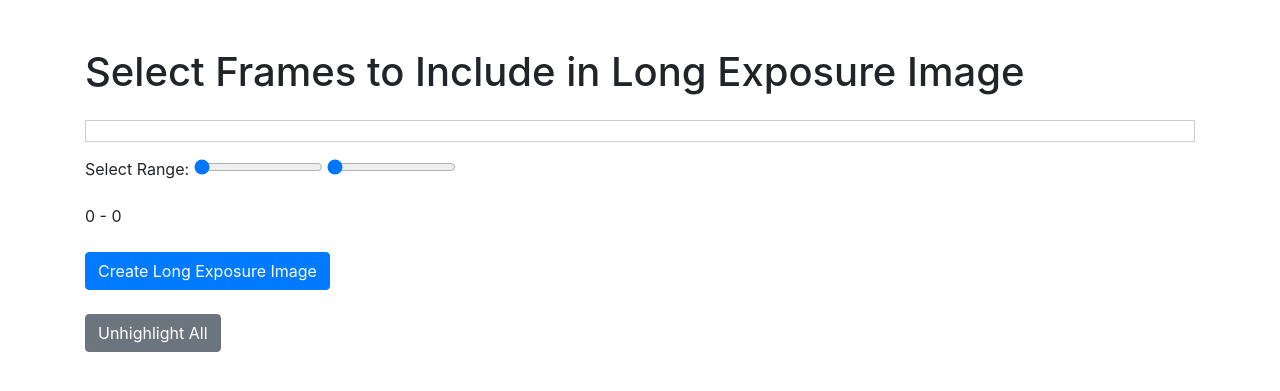
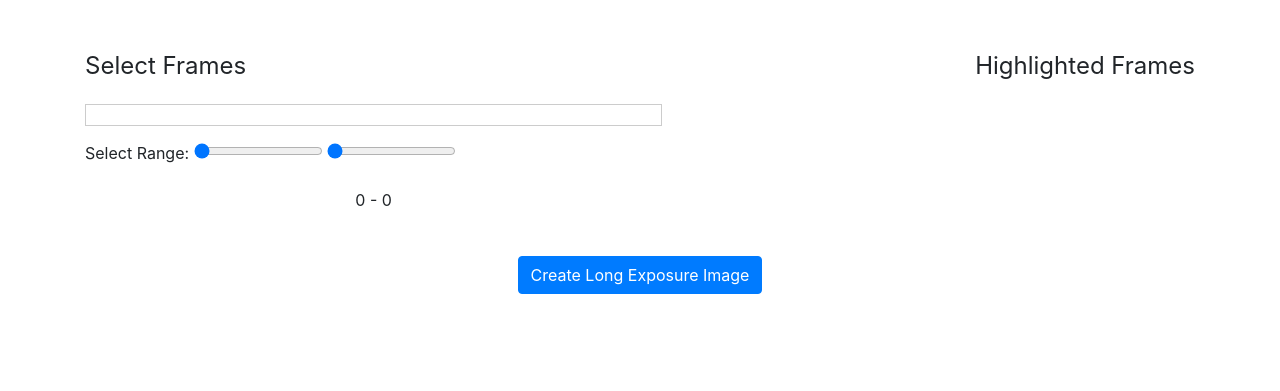
Before and after one commit to mi-classroom/mi-web-technologien-beiboot-ss2024-MaikRoth, a Flask app: template ExposureClip2Image-App/templates/select_frames.html in a window 1280 px wide. Shown: the top 391 px of the page. Run offline with Flask 3, Linux system fonts and the light colour scheme; the template is opened without the code that fills it, so the values that code supplies are empty; some libraries are stand-ins or nearby versions.

Commit message:
added keyframes selection

```diff
--- a/ExposureClip2Image-App/app.py
+++ b/ExposureClip2Image-App/app.py
@@ -1,21 +1,25 @@
 import json
-from flask import Flask, request, render_template, send_file, url_for, jsonify
+from flask import Flask, request, render_template, send_file, url_for
 from werkzeug.utils import secure_filename
 import os
 import cv2
 import numpy as np
 import glob
 import time
+from concurrent.futures import ThreadPoolExecutor
 
 app = Flask(__name__)
 app.config['UPLOAD_FOLDER'] = os.path.join(app.root_path, 'static/uploads')
 app.config['FRAMES_FOLDER'] = os.path.join(app.root_path, 'static/frames')
 app.config['OUTPUT_FOLDER'] = os.path.join(app.root_path, 'outputs')
+app.config['SERVER_NAME'] = '127.0.0.1:5000'
 
 for folder in [app.config['UPLOAD_FOLDER'], app.config['FRAMES_FOLDER'], app.config['OUTPUT_FOLDER']]:
     if not os.path.exists(folder):
         os.makedirs(folder)
         print(f"Created directory: {folder}")
+
+executor = ThreadPoolExecutor(max_workers=4)
 
 def clear_frames_directory():
     files = glob.glob(os.path.join(app.config['FRAMES_FOLDER'], '*'))
@@ -23,7 +27,7 @@ def clear_frames_directory():
         os.remove(f)
     print(f"Cleared frames directory: {app.config['FRAMES_FOLDER']}")
 
-def extract_frames(video_path, start_time, end_time, fps):
+def extract_frames(video_path, start_time, end_time, fps, root_url):
     cap = cv2.VideoCapture(video_path)
     original_fps = cap.get(cv2.CAP_PROP_FPS)
     start_frame = int(start_time * original_fps)
@@ -39,8 +43,9 @@ def extract_frames(video_path, start_time, end_time, fps):
         if start_frame <= current_frame <= end_frame and current_frame % frame_interval == 0:
             frame_filename = f"frame_{current_frame}.jpg"
             frame_path = os.path.join(app.config['FRAMES_FOLDER'], frame_filename)
-            cv2.imwrite(frame_path, frame)
-            frame_paths.append(url_for('static', filename=f'frames/{frame_filename}', _external=True))
+            cv2.imwrite(frame_path, frame, [cv2.IMWRITE_JPEG_QUALITY, 85])
+            frame_url = f"{root_url}static/frames/{frame_filename}"
+            frame_paths.append(frame_url)
         current_frame += 1
     cap.release()
     print(f"Extracted frames from {video_path}")
@@ -49,7 +54,7 @@ def extract_frames(video_path, start_time, end_time, fps):
 def create_long_exposure_image(selected_frames, highlighted_frames):
     exposure_image = None
     valid_frame_count = 0
-    exposure_factor = 2  # Increase this factor to make the long exposure effect stronger
+    exposure_factor = 1.5
 
     for frame_url in selected_frames:
         frame_path = frame_url.replace(request.url_root, '').replace('/static/', 'static/')
@@ -57,14 +62,10 @@ def create_long_exposure_image(selected_frames, highlighted_frames):
         if not os.path.exists(frame_full_path):
             print(f"Frame file does not exist: {frame_full_path}")
             continue
-        frame = cv2.imread(frame_full_path)
-        if frame is None:
-            print(f"Error reading frame: {frame_full_path}")
-            continue
-        frame = frame.astype(np.float32) * exposure_factor
+        frame = cv2.imread(frame_full_path).astype(np.float32)
         if exposure_image is None:
             exposure_image = np.zeros_like(frame)
-        exposure_image += frame
+        exposure_image += frame * exposure_factor
         valid_frame_count += 1
 
     if exposure_image is not None and valid_frame_count > 0:
@@ -75,60 +76,39 @@ def create_long_exposure_image(selected_frames, highlighted_frames):
                 highlighted_path = highlighted_frame.replace(request.url_root, '').replace('/static/', 'static/')
                 highlighted_full_path = os.path.join(app.root_path, highlighted_path)
                 if os.path.exists(highlighted_full_path):
-                    highlighted_img = cv2.imread(highlighted_full_path)
-                    if highlighted_img is not None:
-                        highlighted_img = highlighted_img.astype(np.float32) * exposure_factor
-                        # Blend the highlighted frame
-                        exposure_image = highlight_object(exposure_image, highlighted_img)
+                    highlighted_img = cv2.imread(highlighted_full_path).astype(np.float32)
+                    exposure_image = highlight_object(exposure_image, highlighted_img)
 
         exposure_image = np.clip(exposure_image, 0, 255).astype(np.uint8)
-        timestamp = int(time.time())  # Generate a unique timestamp
+        timestamp = int(time.time())
         output_path = os.path.join(app.config['OUTPUT_FOLDER'], f'long_exposure_{timestamp}.jpg')
 
-        # Ensure the output directory exists
-        output_dir = os.path.dirname(output_path)
-        if not os.path.exists(output_dir):
-            os.makedirs(output_dir)
-            print(f"Created output directory: {output_dir}")
-
-        # Log the output path for debugging
+        os.makedirs(os.path.dirname(output_path), exist_ok=True)
         print(f"Saving long exposure image to: {output_path}")
-
         cv2.imwrite(output_path, exposure_image)
         return output_path
     else:
         raise ValueError("No valid frames to process.")
 
 def highlight_object(exposure_image, highlighted_img):
-    # Use background subtraction to detect the moving object in the highlighted frame
     back_sub = cv2.createBackgroundSubtractorMOG2(history=1, varThreshold=50, detectShadows=False)
     fg_mask = back_sub.apply(highlighted_img)
-
-    # Find contours of the moving object
     contours, _ = cv2.findContours(fg_mask, cv2.RETR_EXTERNAL, cv2.CHAIN_APPROX_SIMPLE)
     if contours:
-        # Assume the largest contour is the object of interest
         largest_contour = max(contours, key=cv2.contourArea)
         mask = np.zeros_like(highlighted_img, dtype=np.uint8)
         cv2.drawContours(mask, [largest_contour], -1, (255, 255, 255), thickness=cv2.FILLED)
+        mask = mask[:, :, 0] / 255.0
 
-        # Convert mask to binary
-        mask = mask[:, :, 0]
-        mask = mask / 255.0
-
-        # Adjust opacity for blending
-        alpha = 0.3  # Lower opacity level for the highlighted object
-        for c in range(3):  # Apply the mask to each color channel
+        alpha = 0.3
+        for c in range(3):
             exposure_image[:, :, c] = (1 - mask * alpha) * exposure_image[:, :, c] + mask * alpha * highlighted_img[:, :, c]
-
     return np.clip(exposure_image, 0, 255)
-
 
 @app.route('/', methods=['GET', 'POST'])
 def upload_file():
     if request.method == 'POST':
         clear_frames_directory()
-
         video = request.files['video']
         start_time = float(request.form['start_time'])
         end_time = float(request.form['end_time'])
@@ -140,7 +120,10 @@ def upload_file():
 
         print(f"Uploaded video to {video_path}")
 
-        frame_paths = extract_frames(video_path, start_time, end_time, fps)
+        root_url = request.url_root
+        future = executor.submit(extract_frames, video_path, start_time, end_time, fps, root_url)
+        frame_paths = future.result()
+
         return render_template('select_frames.html', frames=frame_paths)
 
     return render_template('upload.html')
--- a/ExposureClip2Image-App/templates/select_frames.html
+++ b/ExposureClip2Image-App/templates/select_frames.html
@@ -3,42 +3,102 @@
 <head>
     <meta charset="UTF-8">
     <meta name="viewport" content="width=device-width, initial-scale=1.0">
-    <title>Select Frames</title>
+    <title>Frame Selection for Long Exposure Image</title>
     <link href="https://stackpath.bootstrapcdn.com/bootstrap/4.5.2/css/bootstrap.min.css" rel="stylesheet">
     <style>
-        .frame-container {
-            flex: 0 0 auto;
-            margin: 10px;
+        .container-flex {
+            display: flex;
+            flex-direction: row;
+            transition: all 0.3s ease;
         }
-        .frame-container img {
-            max-width: 150px;
-            max-height: 100px;
+        .header-section {
+            display: flex;
+            justify-content: space-between;
+            align-items: center;
+            margin-bottom: 20px;
+        }
+        .header {
+            font-size: 1.5rem;
+            text-align: center;
+            margin: 0;
+        }
+        .frames-section {
+            flex: 1;
+            display: flex;
+            flex-direction: column;
+            align-items: center;
+            margin-right: 10px;
+            max-width: 52%;
+        }
+        .highlighted-section {
+            flex: 1;
+            display: none;
+            flex-direction: column;
+            align-items: center;
+            max-width: 48%;
+            overflow-y: auto;
+            overflow-x: hidden;
+            transition: all 0.3s ease;
         }
         .scrolling-wrapper {
             display: flex;
             flex-wrap: wrap;
             max-height: 400px;
             overflow-y: auto;
+            overflow-x: hidden;
             border: 1px solid #ccc;
             padding: 10px;
+            width: 100%;
+        }
+        .highlighted-wrapper {
+            display: flex;
+            flex-wrap: wrap;
+            max-height: 400px;
+            overflow-y: auto;
+            overflow-x: hidden;
+            border: 1px solid #ccc;
+            padding: 10px;
+            width: 100%;
+        }
+        .frame-container {
+            flex: 0 0 auto;
+            margin: 10px;
+            display: flex;
+            flex-direction: column;
+            align-items: center;
+        }
+        .frame-container img {
+            max-width: 150px;
+            max-height: 100px;
+        }
+        .highlighted {
+            border: 2px solid red;
         }
         .range-slider {
             width: 100%;
             margin: 15px 0;
         }
-        .highlighted {
-            border: 2px solid red;
+        .form-buttons {
+            display: flex;
+            justify-content: center;
+            margin-top: 20px;
+            margin-bottom: 40px;
         }
     </style>
 </head>
 <body>
     <div class="container mt-5">
-        <h1 class="mb-4">Select Frames to Include in Long Exposure Image</h1>
+        <div class="header-section">
+            <div class="header">Select Frames</div>
+            <div class="header">Highlighted Frames</div>
+        </div>
         <form id="framesForm" action="/process_frames" method="post">
+            <div class="container-flex">
+                <div class="frames-section">
                     <div class="scrolling-wrapper" id="scrollingWrapper">
                         {% for frame in frames %}
                             <div class="frame-container" id="frame-container-{{ loop.index0 }}">
-                        <img src="{{ frame }}" class="img-thumbnail" id="img-{{ loop.index0 }}">
+                                <img data-src="{{ frame }}" class="img-thumbnail lazy-load" id="img-{{ loop.index0 }}">
                                 <div class="form-check">
                                     <input type="checkbox" class="form-check-input frame-checkbox" name="frames" value="{{ frame }}" id="checkbox-{{ loop.index0 }}" checked>
                                     <label class="form-check-label" for="checkbox-{{ loop.index0 }}">Select</label>
@@ -55,15 +115,48 @@
                     <div class="selected-range">
                         <span id="rangeValueStart">0</span> - <span id="rangeValueEnd">{{ frames|length - 1 }}</span>
                     </div>
+                </div>
+                <div class="highlighted-section" id="highlightedSection">
+                    <div class="highlighted-wrapper" id="highlightedWrapper"></div>
+                    <button type="button" class="btn btn-secondary mt-4" onclick="unhighlightFrames()">Unhighlight All</button>
+                </div>
+            </div>
             <input type="hidden" name="selectedFrames" id="selectedFrames">
             <input type="hidden" name="highlightedFrames" id="highlightedFrames">
+            <div class="form-buttons">
                 <button type="submit" class="btn btn-primary mt-4">Create Long Exposure Image</button>
+            </div>
         </form>
-        <button type="button" class="btn btn-secondary mt-4" onclick="unhighlightFrames()">Unhighlight All</button>
     </div>
 
     <script>
         let highlightedFrames = [];
+
+        document.addEventListener("DOMContentLoaded", function() {
+            let lazyImages = [].slice.call(document.querySelectorAll("img.lazy-load"));
+
+            if ("IntersectionObserver" in window) {
+                let lazyImageObserver = new IntersectionObserver(function(entries, observer) {
+                    entries.forEach(function(entry) {
+                        if (entry.isIntersecting) {
+                            let lazyImage = entry.target;
+                            lazyImage.src = lazyImage.dataset.src;
+                            lazyImage.classList.remove("lazy-load");
+                            lazyImageObserver.unobserve(lazyImage);
+                        }
+                    });
+                });
+
+                lazyImages.forEach(function(lazyImage) {
+                    lazyImageObserver.observe(lazyImage);
+                });
+            } else {
+                lazyImages.forEach(function(lazyImage) {
+                    lazyImage.src = lazyImage.dataset.src;
+                    lazyImage.classList.remove("lazy-load");
+                });
+            }
+        });
 
         function updateRange() {
             const rangeStart = document.getElementById('rangeStart');
@@ -102,11 +195,38 @@
             if (highlightedFrames.includes(frameValue)) {
                 highlightedFrames = highlightedFrames.filter(item => item !== frameValue);
                 document.getElementById('img-' + index).classList.remove('highlighted');
+                document.getElementById('highlighted-frame-container-' + index).remove();
             } else {
                 highlightedFrames.push(frameValue);
                 document.getElementById('img-' + index).classList.add('highlighted');
+                addHighlightedFrame(index, frameValue);
             }
             document.getElementById('highlightedFrames').value = JSON.stringify(highlightedFrames);
+            toggleHighlightedSection();
+        }
+
+        function addHighlightedFrame(index, frameValue) {
+            const highlightedWrapper = document.getElementById('highlightedWrapper');
+            const frameContainer = document.createElement('div');
+            frameContainer.className = 'frame-container';
+            frameContainer.id = 'highlighted-frame-container-' + index;
+
+            const img = document.createElement('img');
+            img.src = frameValue;
+            img.className = 'img-thumbnail';
+            img.id = 'highlighted-img-' + index;
+
+            const unhighlightButton = document.createElement('button');
+            unhighlightButton.className = 'btn btn-warning btn-sm mt-2';
+            unhighlightButton.innerText = 'Unhighlight';
+            unhighlightButton.style.width = '100%';
+            unhighlightButton.onclick = function() {
+                highlightFrame(index);
+            };
+
+            frameContainer.appendChild(img);
+            frameContainer.appendChild(unhighlightButton);
+            highlightedWrapper.appendChild(frameContainer);
         }
 
         function unhighlightFrames() {
@@ -115,7 +235,21 @@
             images.forEach(img => {
                 img.classList.remove('highlighted');
             });
+            const highlightedWrapper = document.getElementById('highlightedWrapper');
+            while (highlightedWrapper.firstChild) {
+                highlightedWrapper.removeChild(highlightedWrapper.firstChild);
+            }
             document.getElementById('highlightedFrames').value = '';
+            toggleHighlightedSection();
+        }
+
+        function toggleHighlightedSection() {
+            const highlightedSection = document.getElementById('highlightedSection');
+            if (highlightedFrames.length > 0) {
+                highlightedSection.style.display = 'flex';
+            } else {
+                highlightedSection.style.display = 'none';
+            }
         }
 
         document.querySelectorAll('.highlight-btn').forEach(button => {
```
Lines whose indentation alone changed are shown as unchanged.
